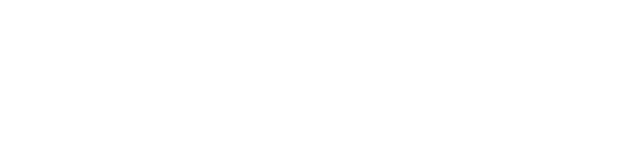
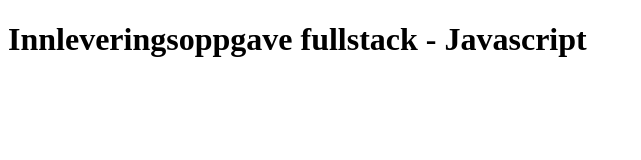
Before and after one commit to Sander-Kode/Innleveringsoppgave-1---Javascript, a plain HTML site: page index.html in a window 1280 px wide. Shown: the whole page, without its empty margins (0-641 px from the left). Drawn offline with Linux system fonts and the light colour scheme.

Commit message:
Lagt til overskrift for oppgaven

```diff
--- a/index.html
+++ b/index.html
@@ -7,6 +7,9 @@
     <title>Innleveringsoppgave Javascript</title>
 </head>
 <body>
+    <header>
+        <h1>Innleveringsoppgave fullstack - Javascript</h1>
+    </header>
 
 </body>
 </html>
```
